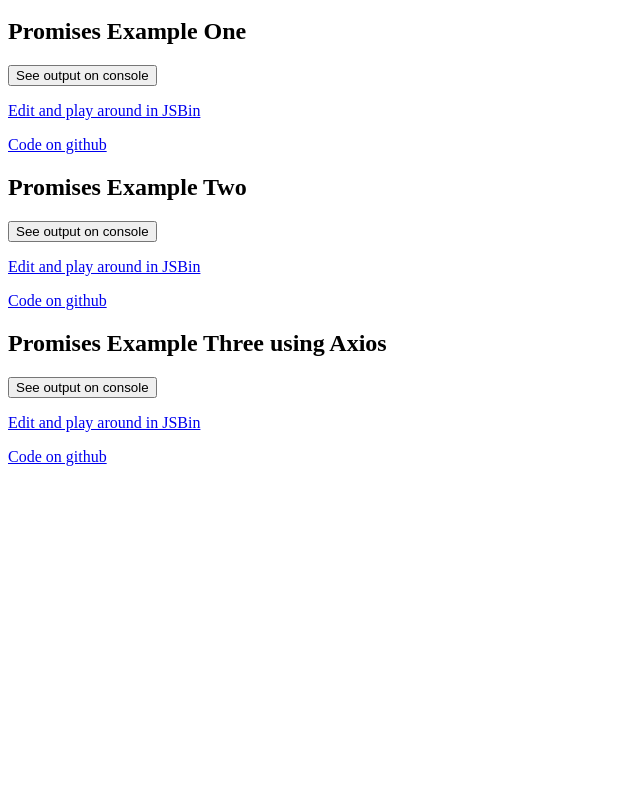
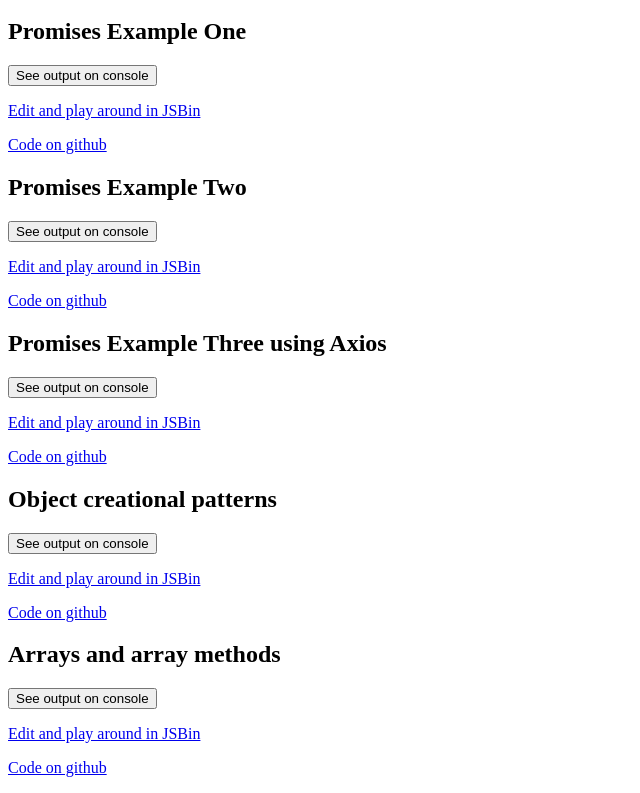
Before and after one commit to OmerKhureshi/JavaScript-Code-Snippets, a plain HTML site: page index.html in a window 1280 px wide. Shown: the part 625-1418 px from the top of the page, without its empty margins (0-640 px from the left). Before the commit the page ends 1107 px from the top, so only its background shows below. Drawn offline with nearby package versions, Linux system fonts and the light colour scheme.

Commit message:
add object creation patterns and array methods

```diff
--- a/index.html
+++ b/index.html
@@ -8,6 +8,8 @@
     <script src="scripts/Promises.js"></script>
     <script src="scripts/PromisesTwo.js"></script>
     <script src="scripts/AxiosPromises.js"></script>
+    <script src="scripts/ObjectCreationPatterns.js"></script>
+    <script src="scripts/Arrays.js"></script>
 
     <!--Axios-->
     <script src="https://unpkg.com/axios/dist/axios.min.js"></script>
@@ -49,5 +51,15 @@
 <p><a href="https://jsbin.com/sofizuyuvo/edit?js,console">Edit and play around in JSBin</a></p>
 <p><a href="https://github.com/OmerKhureshi/JavaScript-Code-Snippets/blob/master/scripts/AxiosPromises.js">Code on github</a></p>
 
+<h2>Object creational patterns</h2>
+<button onclick="objectCreationExample()">See output on console</button>
+<p><a href="https://jsbin.com/setiperowi/edit?js,console">Edit and play around in JSBin</a></p>
+<p><a href="https://github.com/OmerKhureshi/JavaScript-Code-Snippets/blob/master/scripts/ObjectCreationPatterns.js">Code on github</a></p>
+
+<h2>Arrays and array methods</h2>
+<button onclick="arraysExample()">See output on console</button>
+<p><a href="https://jsbin.com/siqiciheqe/edit?js,console">Edit and play around in JSBin</a></p>
+<p><a href="https://github.com/OmerKhureshi/JavaScript-Code-Snippets/blob/master/scripts/Arrays.js">Code on github</a></p>
+
 </body>
 </html>
--- /dev/null
+++ b/scripts/Arrays.js
@@ -0,0 +1,24 @@
+
+function arraysExample() {
+    var arr = ["one", "two", "three"];
+    console.log("Consider an array: [" + arr + "]");
+    var joinedArr = arr.join("-");
+    console.log("Array.prototype.join() joins elements of an array: " + joinedArr);
+
+    arr.push("four");
+    console.log("Array.prototype.push() adds an element to the end of an array.")
+    console.log("example: arr.push('four') results in [ " + arr + " ]");
+
+    arr.pop();
+    console.log("Array.prototype.pop() removes an element from the end of an array.")
+    console.log("example: arr.pop() results in [ " + arr + " ]");
+
+    arr.unshift("zero");
+    console.log("Array.prototype.unshift() adds an element to beginnig of the array and pushes rest of the elements right.")
+    console.log("example:  arr.unshift('zero') results in [ " + arr + " ]");
+
+    arr.shift("");
+    console.log("Array.prototype.shift() removes an element from the beginnig of an array and shifts rest of the elements left.")
+    console.log("example:  arr.shift() results in [ " + arr + " ]");
+
+}
--- /dev/null
+++ b/scripts/ObjectCreationPatterns.js
@@ -0,0 +1,90 @@
+/*
+   Object Creation Patterns.
+*/
+function objectCreationExample() {
+    /*
+   Creating objects using literal notation.
+  */
+    var obj = {
+        "name": 'Omer',  // key : value
+        'loves': 'chocolates', // key can be in '' or ""
+        eats: "every thing edible" // or without either.
+    };
+
+    console.log("Create object using literal notation: " + JSON.stringify(obj));
+
+
+    /*
+        Creating objects using Constructors
+    */
+    var Person = function (name, state) {
+        this.name = name;
+        this.state = state;
+        this.printPerson = function () {
+            console.log(this.name + ", " + this.state);
+        };
+    };
+
+    var person1 = new Person('Omer','CA');
+    console.log("Create object using constructors using new keyword");
+    person1.printPerson();
+
+
+    /*
+        Factory pattern
+    */
+    var personFactory = function(name, state) {
+        var temp = {};
+
+        temp.name = name;
+        temp.state = state;
+
+        temp.printPerson = function() {
+            console.log(this.name + ', ' + this.state);
+        };
+
+        return temp;
+    };
+
+    console.log("Create object using Factory pattern");
+    var person2 = personFactory('Omer', 'CA');
+    person2.printPerson();
+
+    /*
+        Prototype Pattern.
+        properties and functions are added to the prototype
+    */
+    var personProto = function () {};
+    personProto.prototype.name = 'Default Name';
+    personProto.prototype.state = 'Default State';
+    personProto.prototype.print = function () {
+        console.log("Name: " + this.name + "; State: " + this.state);
+    };
+
+    console.log("Create object using Protorype pattern");
+    var person3 = new personProto();
+    person3.name = "Omer";
+    person3.state = "CA";
+
+    person3.print();
+
+    /*
+        Dynamic Prototype pattern
+    */
+    var personDynamicProto = function (name, state) {
+
+        this.name = name;
+        this.state = state;
+
+        if (typeof this.print !== "function") {
+            personDynamicProto.prototype.print = function () {
+                console.log("Name: " + this.name + "; State: " + this.state);
+            };
+        }
+
+    };
+
+    console.log("Create object using Dynamic Prototype pattern");
+    var person4 = new personDynamicProto('Omer', 'CA');
+    person4.print();
+}
--- a/scripts/Promises.js
+++ b/scripts/Promises.js
@@ -1,5 +1,6 @@
 /*
-    A promise object represents some logic that is executed in future.
+    A promise object may or may not have a value now,
+    but will eventually receive a value when asynchronous operation finishes.
     In other words, a promise represents the eventual result of an asynchronous operation.
     It acts like a placeholder for when the async operation will either execute successfully or fail.
 */
```
